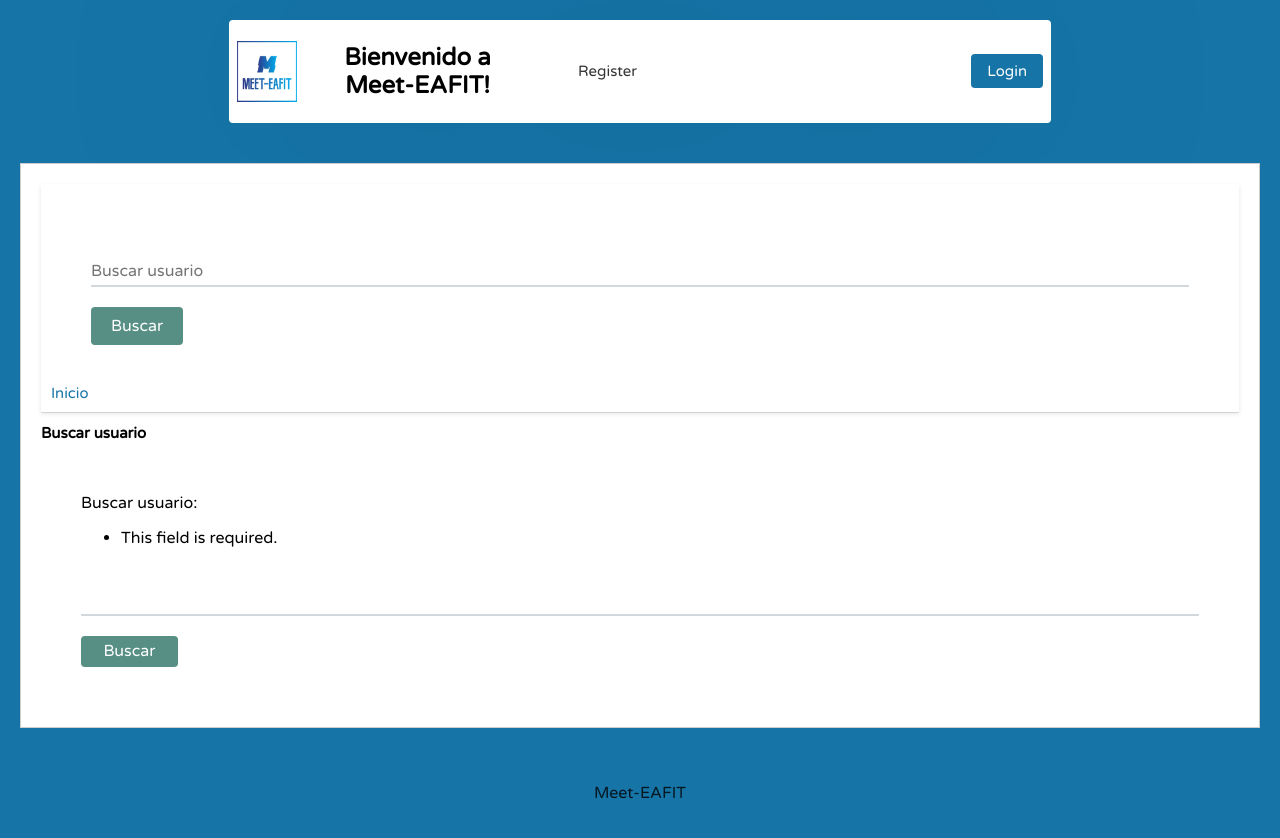
After one commit to BryanX12/Meet-EAFIT, a Django app: page /buscar/ in a window 1280 px wide. The commit adds this page. Run offline with Django 4.2, Linux system fonts and the light colour scheme.

Commit message:
Busqueda de perfiles de usuario

```diff
--- a/social/forms.py
+++ b/social/forms.py
@@ -40,3 +40,6 @@ class EncuestaForm(forms.ModelForm):
             'seguira_usando': '¿Cuanto crees seguir usando Meet-EAFIT del 1 al 5?',
             'satisfaccion_carrera': '¿Qué tan conforme estas con tu carrera del 1 al 5?'
         }
+
+class BuscarUsuarioForm(forms.Form):
+    busqueda = forms.CharField(label='Buscar usuario', max_length=100, widget=forms.TextInput(attrs={'class': 'buscar-input'}))
--- a/social/static/style.css
+++ b/social/static/style.css
@@ -516,3 +516,8 @@ nav.main ul li:last-child a:hover {
 .carousel-next {
   margin-left: 10px;
 }
+
+.buscar-input {
+    margin-top: 8px; /* Ajusta el margen superior según necesites */
+    margin-right: 10px; /* Ajusta el margen derecho según necesites */
+}
--- /dev/null
+++ b/social/templates/social/buscar.html
@@ -0,0 +1,21 @@
+{% extends 'social/layout.html' %}
+
+{% block content %}
+  <h2>Buscar usuario</h2>
+  <form method="GET" action="{% url 'buscar_usuario' %}">
+    {{ form }}
+    <button type="submit">Buscar</button>
+  </form>
+
+  {% if resultados %}
+    <h3>Resultados:</h3>
+    <ul>
+      {% for usuario in resultados %}
+      <img src="{{ usuario.profile.image.url }}" alt="Foto de perfil" class="profile-picture">
+        <li><a href="{% url 'profile' usuario.username %}">{{ usuario.username }}</a></li>
+      {% empty %}
+        <li>No se encontraron usuarios</li>
+      {% endfor %}
+    </ul>
+  {% endif %}
+{% endblock %}
--- a/social/templates/social/layout.html
+++ b/social/templates/social/layout.html
@@ -4,7 +4,7 @@
 <head>
 	<title>Meet-EAFIT</title>
 	<meta name="viewport" content="width=device-width, initial-scale=1">
-        <link href='http://fonts.googleapis.com/css?family=Varela+Round' rel='stylesheet' type='text/css'>
+    <link href='http://fonts.googleapis.com/css?family=Varela+Round' rel='stylesheet' type='text/css'>
 	<link rel="stylesheet" type="text/css" href="{% static 'normalize.css' %}">
 	<link rel="stylesheet" type="text/css" href="{% static 'style.css' %}">
 </head>
@@ -39,6 +39,11 @@
 	<div class="main-content">
 
 		<nav class="second-nav">
+			<form class="navbar-form navbar-right" method="GET" action="{% url 'buscar_usuario' %}">
+                {% csrf_token %}
+                <input class="buscar-input" type="text" name="busqueda" placeholder="Buscar usuario" required>
+                <button type="submit" class="btn btn-default">Buscar</button>
+            </form>
 			<a class="feed" href="{% url 'feed' %}">Inicio</a>
 			{% if request.user.is_authenticated %}
 			<a class="profile" href="{% url 'profile' request.user.username %}">Mi Perfil</a>
--- a/social/urls.py
+++ b/social/urls.py
@@ -16,6 +16,7 @@ urlpatterns = [
                   path('unfollow/<str:username>/', views.unfollow, name='unfollow'),
                   path('posts/<int:post_id>/comment/', views.add_comment_to_post, name='post_comments'),
                   path('encuesta/', views.encuesta, name='encuesta'),
-                  path('analitica_encuesta/', views.analitica_encuesta, name='analitica_encuesta')
+                  path('analitica_encuesta/', views.analitica_encuesta, name='analitica_encuesta'),
+                  path('buscar/', views.buscar_usuario, name='buscar_usuario')
 
               ] + static(settings.MEDIA_URL, document_root=settings.MEDIA_ROOT)
--- a/social/views.py
+++ b/social/views.py
@@ -2,7 +2,7 @@ import os
 from django.shortcuts import render, redirect, get_object_or_404
 from social_django import settings
 from .models import *
-from .forms import UserRegisterForm, PostForm, CommentForm, EncuestaForm
+from .forms import UserRegisterForm, PostForm, CommentForm, EncuestaForm, BuscarUsuarioForm
 from django.contrib import messages
 from django.contrib.auth.models import User
 from django.contrib.auth.decorators import login_required
@@ -156,3 +156,14 @@ def analitica_encuesta(request):
     }
 
     return render(request, 'social/analitica_encuesta.html', contexto)
+
+
+def buscar_usuario(request):
+    form = BuscarUsuarioForm(request.GET)
+    resultados = []
+
+    if form.is_valid():
+        busqueda = form.cleaned_data['busqueda']
+        resultados = User.objects.filter(username__icontains=busqueda)
+
+    return render(request, 'social/buscar.html', {'form': form, 'resultados': resultados})
```
Also changed, not shown: db.sqlite3, media/graficos/grafico_gusta.png, media/graficos/grafico_satisfaccion_carrera.png, media/graficos/grafico_seguira_usando.png.
